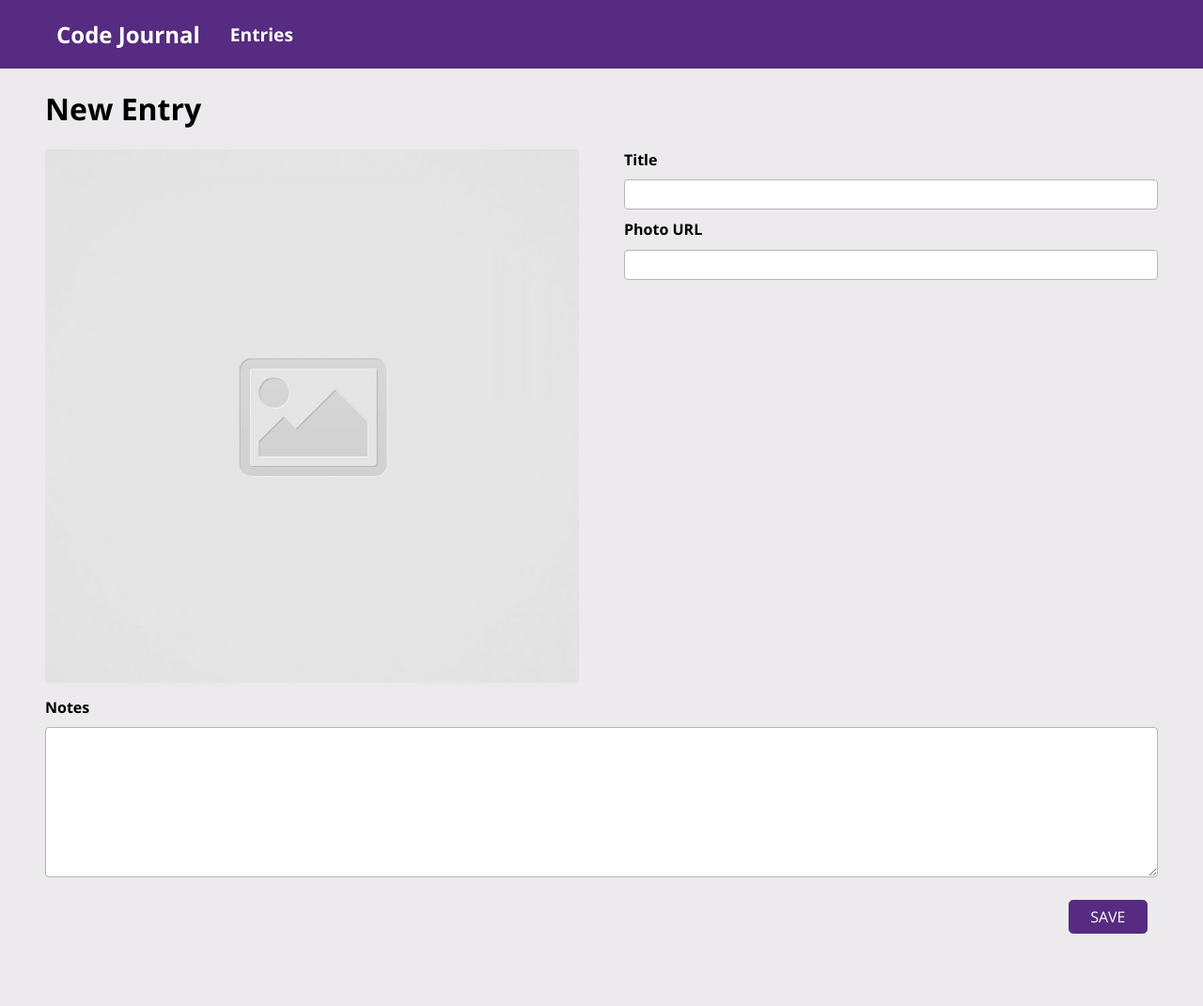
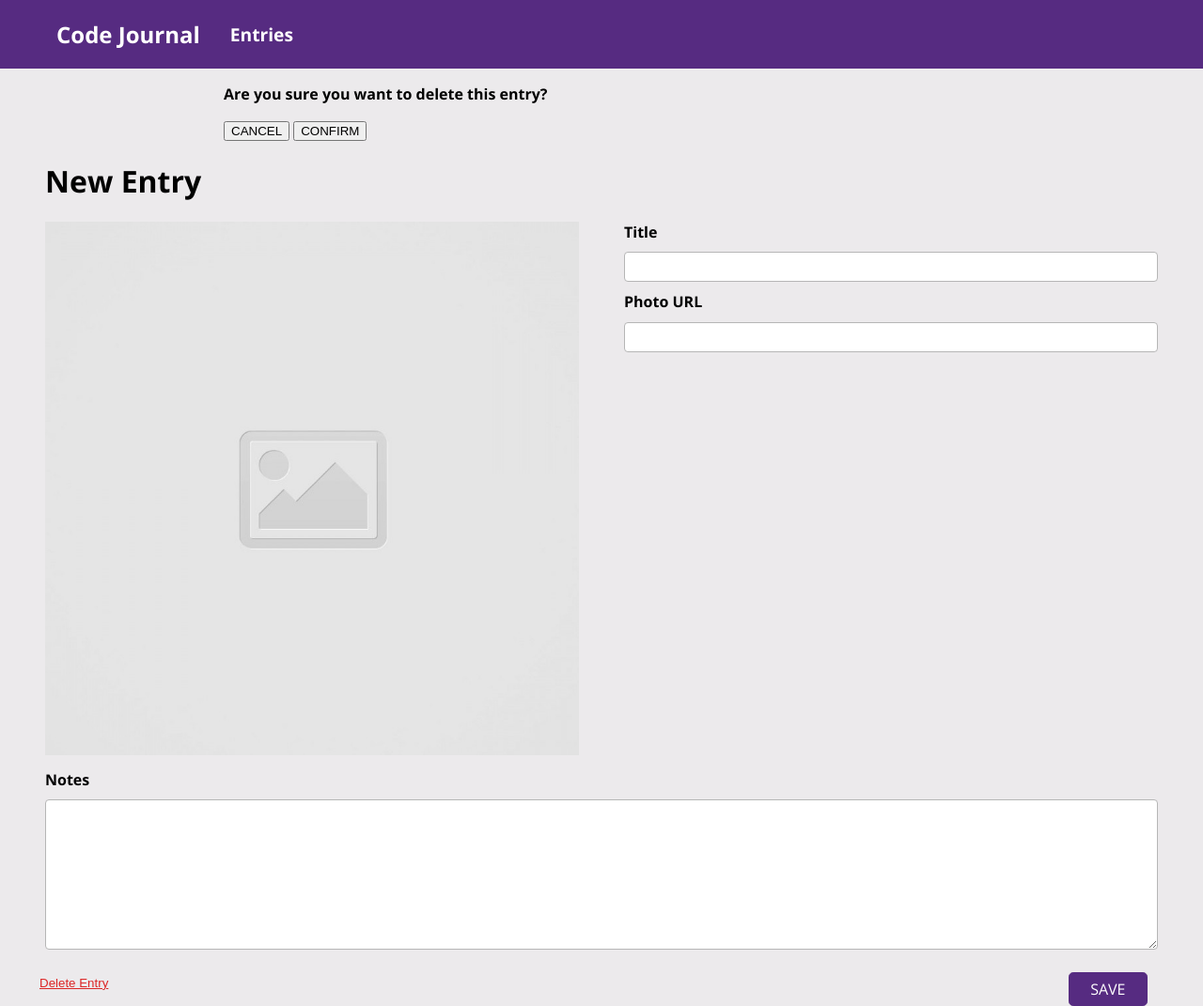
Before and after one commit to jdfenlason/code-journal, a website: page index.html in a window 1280 px wide. Shown: the whole page at 94% size. Before the commit the page ends 994 px from the top, so only its background shows below. Drawn offline with nearby package versions, Linux system fonts and the light colour scheme.

Commit message:
Add a click target for deleting an entry to the entry form that only appears if the user is editing an entry.

```diff
--- a/css/styles.css
+++ b/css/styles.css
@@ -62,7 +62,7 @@ textarea:focus {
   border-radius: 0.3rem;
   font-size: 1em;
   margin-top: 0.85rem;
-  border: 1px  #562b81 solid;
+  border: 1px #562b81 solid;
 }
 
 .fas {
@@ -70,6 +70,16 @@ textarea:focus {
   font-size: 1.5rem;
 }
 
+.delete-entry {
+  background-color: #eceaec;
+  text-decoration: underline;
+  color: #dc2626;
+  border: none;
+}
+
+.confirm-button:hover,
+.cancel-button:hover,
+.delete-entry:hover,
 .fas:hover,
 .new-button:hover,
 .save-btn:hover {
@@ -79,7 +89,8 @@ textarea:focus {
 .column-full.form-submit {
   display: flex;
   flex-direction: row;
-  justify-content: flex-end;
+  justify-content: space-between;
+  align-items: center;
   margin-right: 1.45rem;
 }
 
--- a/index.html
+++ b/index.html
@@ -23,21 +23,36 @@
   </head>
   <body>
     <header>
-
       <div class="header-container column-half">
         <div class="">
-        <h2>Code Journal</h2>
+          <h2>Code Journal</h2>
+        </div>
+        <a href="" class="entries-nav-link">Entries</a>
       </div>
-      <a href="" class="entries-nav-link">Entries</a>
-    </div>
     </header>
 
     <main>
+      <div class="container">
+        <div class="view-modal">
+          <div class="modal-container">
+            <div class="form-container">
+              <div class="modal-text">
+                <p>Are you sure you want to delete this entry?</p>
+              </div>
+              <div class="modal-buttons">
+                <button class="cancel-button">CANCEL</button>
+                <button class="confirm-button">CONFIRM</button>
+              </div>
+            </div>
+          </div>
+        </div>
+      </div>
+
       <div class="form-container">
-        <div class ="view-entry-form" data-view="entry-form">
+        <div class="view-entry-form" data-view="entry-form">
           <form class="journal-entry-form">
             <div class="column-full form-container">
-              <h1 class= "form-header">New Entry</h1>
+              <h1 class="form-header">New Entry</h1>
             </div>
             <div class="row">
               <div class="image-container column-half">
@@ -69,6 +84,7 @@
               </div>
 
               <div class="column-full form-submit">
+             <button class="delete-entry">Delete Entry</button>
                 <button class="save-btn" type="submit">SAVE</button>
               </div>
             </div>
@@ -78,9 +94,7 @@
           <div class="form-container">
             <div class="column-full row entries-header">
               <h1>Entries</h1>
-              <a href=""> <button class="new-button">NEW </button>
-
-              </a>
+              <a href=""> <button class="new-button">NEW</button> </a>
             </div>
             <ul class="list-entries"></ul>
           </div>
```
